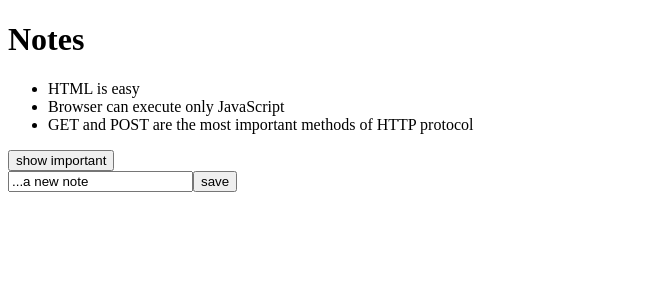
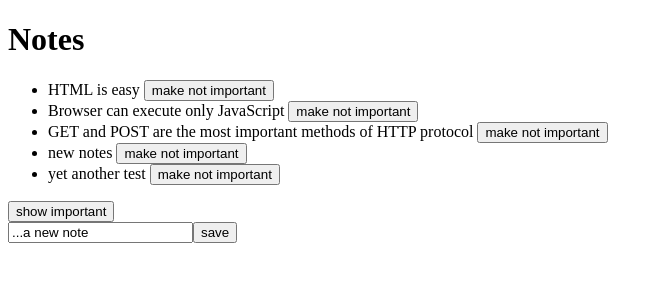
Before and after one commit to danielgavidia/full-stack-open, a React (Vite) app in the folder part2/lesson/: page / in a window 1280 px wide. Shown: the top 300 px of the page, without its empty margins (0-663 px from the left). Built offline with nearby package versions, Linux system fonts and the light colour scheme; data requests are answered from the project's data file.

Commit message:
added toggleImportance functionality

```diff
--- a/part2/lesson/db.json
+++ b/part2/lesson/db.json
@@ -1,18 +1,28 @@
 {
   "notes": [
     {
-        "id": 1,
+      "id": "1",
       "content": "HTML is easy",
       "important": true
     },
     {
-        "id": 2,
+      "id": "2",
       "content": "Browser can execute only JavaScript",
-        "important": false
+      "important": true
     },
     {
-        "id": 3,
+      "id": "3",
       "content": "GET and POST are the most important methods of HTTP protocol",
+      "important": true
+    },
+    {
+      "id": "0ed9",
+      "content": "new notes",
+      "important": true
+    },
+    {
+      "id": "9805",
+      "content": "yet another test",
       "important": true
     }
   ]
--- a/part2/lesson/src/App.jsx
+++ b/part2/lesson/src/App.jsx
@@ -25,10 +25,23 @@ const App = () => {
     const noteObject = {
       content: newNote,
       important: Math.random() < 0.5,
-      id: notes.length + 1,
+      // id: notes.length + 1,
     };
-    setNotes(notes.concat(noteObject));
-    setNewNote("");
+    axios.post("http://localhost:3001/notes", noteObject).then((response) => {
+      console.log(response);
+      setNotes(notes.concat(response.data));
+      setNewNote("");
+    });
+  };
+
+  const toggleImportanceOf = (id) => {
+    console.log(`importance of ${id} needs to be toggled`);
+    const url = `http://localhost:3001/notes/${id}`;
+    const note = notes.find((n) => n.id === id);
+    const changedNote = { ...note, important: !note.important };
+    axios.put(url, changedNote).then((response) => {
+      setNotes(notes.map((n) => (n.id !== id ? n : response.data)));
+    });
   };
 
   const handleNoteChange = (event) => {
@@ -43,7 +56,11 @@ const App = () => {
       <h1>Notes</h1>
       <ul>
         {notesToShow.map((note) => (
-          <Note key={note.id} note={note} />
+          <Note
+            key={note.id}
+            note={note}
+            toggleImportance={() => toggleImportanceOf(note.id)}
+          />
         ))}
       </ul>
       <div>
--- a/part2/lesson/src/components/Note.jsx
+++ b/part2/lesson/src/components/Note.jsx
@@ -1,12 +1,18 @@
 import propTypes from "prop-types";
 
-const Note = ({ note }) => {
+const Note = ({ note, toggleImportance }) => {
   console.log(note);
-  return <li key={note.id}>{note.content}</li>;
+  const label = note.important ? "make not important" : "make important";
+  return (
+    <li key={note.id}>
+      {note.content} <button onClick={toggleImportance}>{label}</button>
+    </li>
+  );
 };
 
 Note.propTypes = {
   note: propTypes.object.isRequired,
+  toggleImportance: propTypes.func.isRequired,
 };
 
 export default Note;
```
Lines whose indentation alone changed are shown as unchanged.
